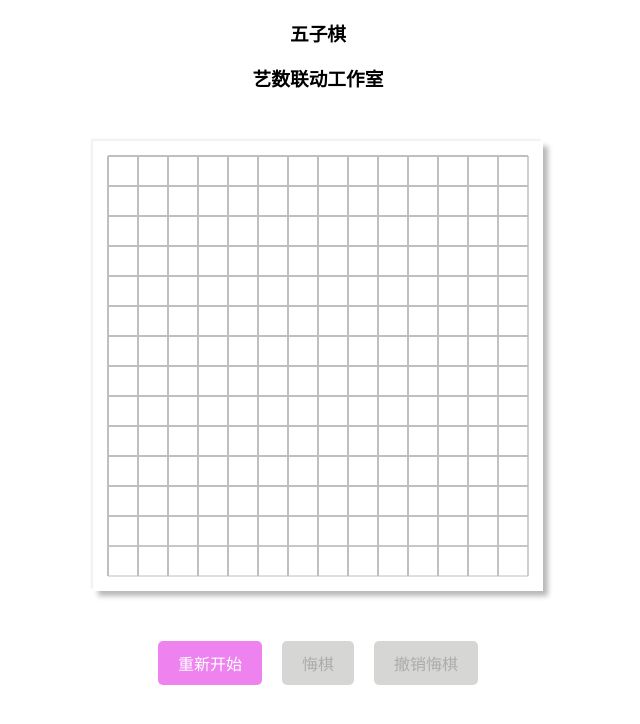
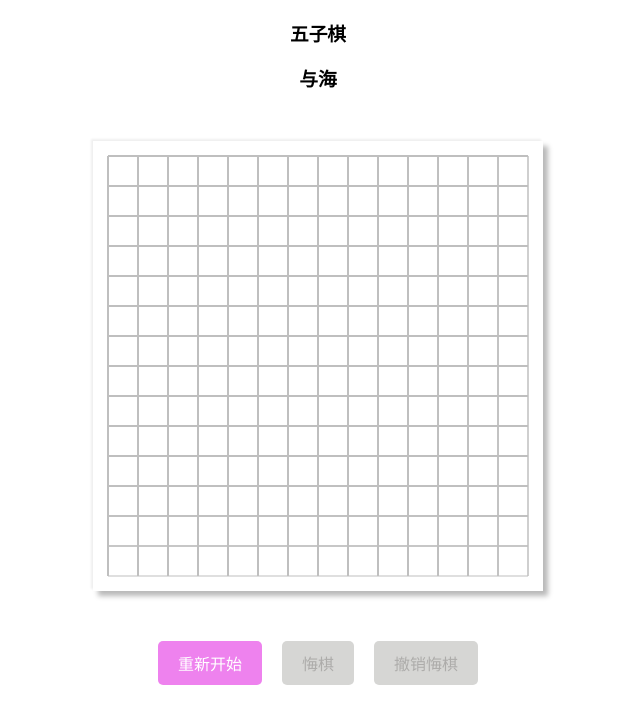
Before and after one commit to Yuhai-creat/wuziqi---project, a plain HTML site: page index.html in a window 1280 px wide. Shown: the whole page, without its empty margins (322-962 px from the left). Drawn offline with Linux system fonts and the light colour scheme.

Commit message:
Update index.html

```diff
--- a/index.html
+++ b/index.html
@@ -35,7 +35,7 @@
     </head>
     <body>
         <h3 id="result-wrap">五子棋</h3><tr>
-        <h3 id="result-wrap">艺数联动工作室</h3>
+        <h3 id="result-wrap">与海</h3>
         <canvas id="chess" width="450px" height="450px"></canvas>
         <div class="btn-wrap">
             <div id='restart' class="restart">
```
